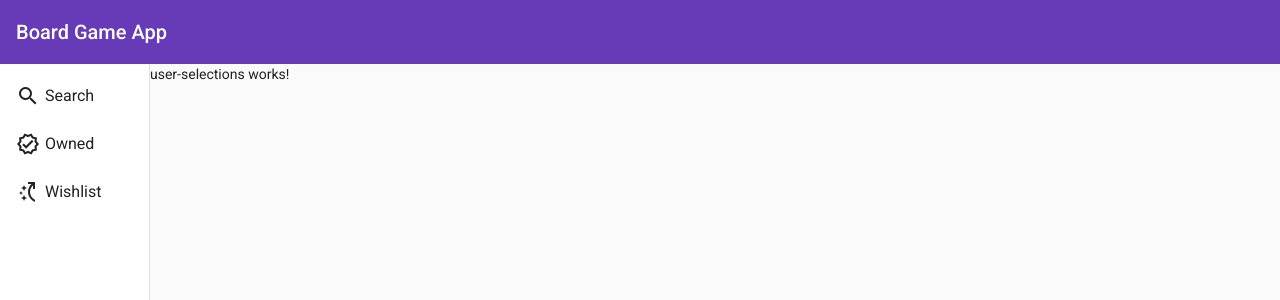
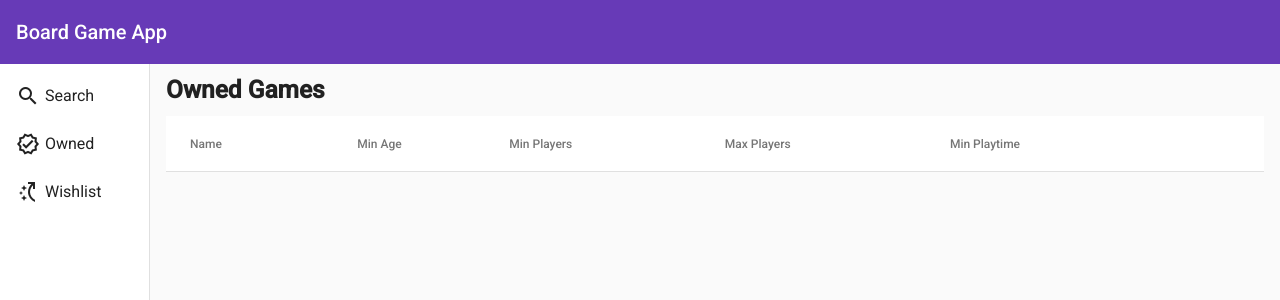
Before and after one commit to D-Charbonneau/board-game-app, an Angular app: page /owned in a window 1280 px wide. Shown: the top 300 px of the page. Built offline with nearby package versions, Linux system fonts and the light colour scheme.

Commit message:
Finished Entire Thing

```diff
--- a/src/app/components/user-selections/user-selections.component.html
+++ b/src/app/components/user-selections/user-selections.component.html
@@ -1 +1,49 @@
-<p>user-selections works!</p>
+<div class="main-container">
+    <div class="title">{{listTypeTitle}}</div>
+
+    <table mat-table [dataSource]="dataSource" class="selection-table">
+        <ng-container matColumnDef="name">
+            <th mat-header-cell *matHeaderCellDef>Name</th>
+            <td mat-cell *matCellDef="let element"> {{element.name}} </td>
+        </ng-container>
+
+        <ng-container matColumnDef="image">
+            <th mat-header-cell *matHeaderCellDef></th>
+            <td mat-cell *matCellDef="let element">
+                <img [src]="element.images.thumb">
+            </td>
+        </ng-container>
+
+        <ng-container matColumnDef="min_age">
+            <th mat-header-cell *matHeaderCellDef>Min Age</th>
+            <td mat-cell *matCellDef="let element"> {{element.min_age}} </td>
+        </ng-container>
+
+        <ng-container matColumnDef="min_players">
+            <th mat-header-cell *matHeaderCellDef>Min Players</th>
+            <td mat-cell *matCellDef="let element"> {{element.min_players}} </td>
+        </ng-container>
+
+        <ng-container matColumnDef="max_players">
+            <th mat-header-cell *matHeaderCellDef>Max Players</th>
+            <td mat-cell *matCellDef="let element"> {{element.max_players}} </td>
+        </ng-container>
+
+        <ng-container matColumnDef="min_playtime">
+            <th mat-header-cell *matHeaderCellDef>Min Playtime</th>
+            <td mat-cell *matCellDef="let element"> {{element.min_playtime}} </td>
+        </ng-container>
+
+        <ng-container matColumnDef="delete">
+            <th mat-header-cell *matHeaderCellDef></th>
+            <td mat-cell *matCellDef="let element">
+                <button mat-icon-button (click)="deleteGame(element)">
+                    <mat-icon>delete</mat-icon>
+                </button>
+            </td>
+        </ng-container>
+
+        <tr mat-header-row *matHeaderRowDef="displayedColumns"></tr>
+        <tr mat-row *matRowDef="let row; columns: displayedColumns;"></tr>
+    </table>
+</div>
--- a/src/app/components/user-selections/user-selections.component.scss
+++ b/src/app/components/user-selections/user-selections.component.scss
@@ -0,0 +1,21 @@
+.main-container {
+    padding: 16px;
+}
+
+.title {
+    font-size: 1.75em;
+    font-weight: bold;
+}
+
+.selection-table {
+    margin-top: 16px;
+    width: 100%;
+}
+
+.mat-icon {
+    color: grey;
+}
+
+.mat-column-delete {
+    width: 50px;
+}
--- a/src/app/components/user-selections/user-selections.component.ts
+++ b/src/app/components/user-selections/user-selections.component.ts
@@ -1,15 +1,74 @@
 import { Component, OnInit } from '@angular/core';
+import { ActivatedRoute } from '@angular/router';
+import { Subject, takeUntil, tap } from 'rxjs';
+import { ListType } from 'src/app/enums/list-type';
+import { Game } from 'src/app/interfaces/game';
+import { LocalStorageService } from 'src/app/services/local-storage.service';
+import * as _ from 'lodash';
 
 @Component({
-  selector: 'app-user-selections',
-  templateUrl: './user-selections.component.html',
-  styleUrls: ['./user-selections.component.scss']
+    selector: 'app-user-selections',
+    templateUrl: './user-selections.component.html',
+    styleUrls: ['./user-selections.component.scss']
 })
-export class UserSelectionsComponent implements OnInit {
+export class UserSelectionsComponent implements OnInit
+{
+    unsubscribe = new Subject<void>();
+    listType: ListType;
+    listTypeTitle: string;
+    ownedGames: Game[];
+    wishListGames: Game[];
 
-  constructor() { }
+    dataSource;
+    displayedColumns = ['name', 'image', 'min_age', 'min_players', 'max_players', 'min_playtime', 'delete'];
 
-  ngOnInit(): void {
-  }
+    constructor(private route: ActivatedRoute,
+        private localStorageService: LocalStorageService) { }
 
+    ngOnInit(): void
+    {
+        this.listType = this.route.snapshot.routeConfig.path === 'owned' ? ListType.OWNEDLIST : ListType.WISHLIST;
+        this.listTypeTitle = this.listType === ListType.OWNEDLIST ? 'Owned Games' : 'Wishlist Games';
+
+        if (this.listType === ListType.OWNEDLIST)
+        {
+            this.localStorageService.getGameList(ListType.OWNEDLIST);
+            this.localStorageService.ownedGames.pipe(
+                takeUntil(this.unsubscribe),
+                tap(games =>
+                {
+                    this.ownedGames = games;
+                    this.dataSource = this.ownedGames;
+                })
+            ).subscribe();
+        } else
+        {
+            this.localStorageService.getGameList(ListType.WISHLIST);
+            this.localStorageService.wishListGames.pipe(
+                takeUntil(this.unsubscribe),
+                tap(games =>
+                {
+                    this.wishListGames = games;
+                    this.dataSource = this.wishListGames;
+                })
+            ).subscribe();
+        }
+    }
+
+    ngOnDestroy(): void
+    {
+        this.unsubscribe.next();
+        this.unsubscribe.complete();
+    }
+
+    deleteGame(game: Game)
+    {
+        if (this.listType === ListType.OWNEDLIST)
+        {
+            this.localStorageService.deleteGame(game, ListType.OWNEDLIST);
+        } else
+        {
+            this.localStorageService.deleteGame(game, ListType.WISHLIST);
+        }
+    }
 }
--- a/src/app/modules/material.module.ts
+++ b/src/app/modules/material.module.ts
@@ -9,6 +9,7 @@
 import { MatInputModule } from '@angular/material/input';
 import { MatCardModule } from '@angular/material/card';
 import { MatTooltipModule } from '@angular/material/tooltip';
+import { MatTableModule } from '@angular/material/table';
 
 
 @NgModule({
@@ -24,6 +25,7 @@
         MatInputModule,
         MatCardModule,
         MatTooltipModule,
+        MatTableModule,
     ],
     exports: [
         MatToolbarModule,
@@ -35,6 +37,7 @@
         MatInputModule,
         MatCardModule,
         MatTooltipModule,
+        MatTableModule,
     ]
 })
 export class MaterialModule { }
```
